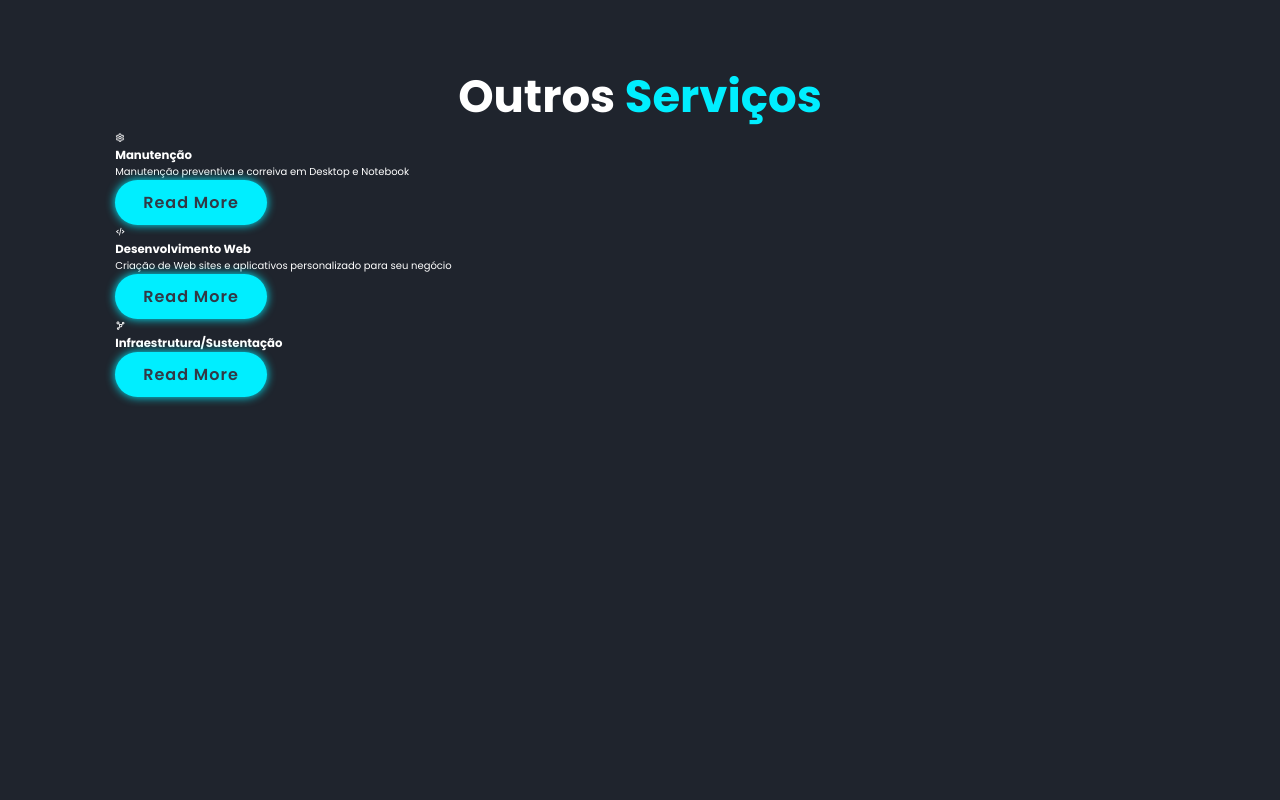
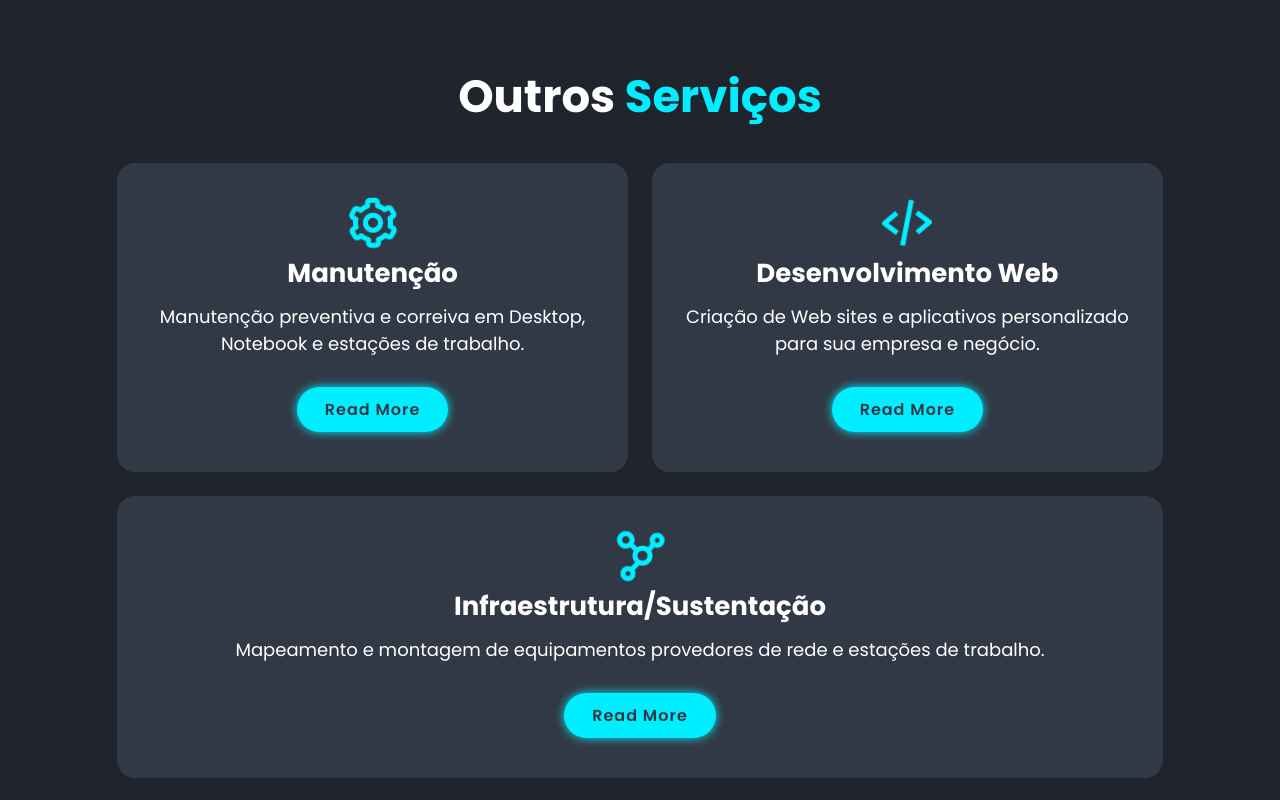
Before and after one commit to Joao13Neves/meu_portifolio, a plain HTML site: page principal/index.html in a window 1280 px wide. Shown: the part 1637-2437 px from the top of the page. Before the commit the page ends 2400 px from the top, so only its background shows below. Drawn offline with nearby package versions, Linux system fonts and the light colour scheme.

Commit message:
finalizando os serviços prestados

```diff
--- a/principal/index.html
+++ b/principal/index.html
@@ -61,7 +61,7 @@
     <section class="about" id="about">
 
         <div class="about-img">
-            <img src="../img/perfil_about.png" class="home-img-perfil" alt="Foto perfil">
+            <img src="../img/perfil_about1.png" class="home-img-perfil" alt="Foto perfil">
         </div>
 
         <div class="about-content">
@@ -79,23 +79,23 @@
 
         <div class="services-container">
             <div class="services-box">
-                <i class='bx bx-cog bx-tada bx-rotate-180' style='color: #ffffff' ></i>
+                <i class='bx bx-cog bx-tada bx-rotate-180' ></i>
                 <h3>Manutenção</h3>
-                <p>Manutenção preventiva e correiva em Desktop e Notebook</p>
+                <p>Manutenção preventiva e correiva em Desktop, Notebook e estações de trabalho.</p>
                 <a href="#" class="btn">Read More</a>
             </div>
 
             <div class="services-box">
-                <i class='bx bx-code-alt' style='color: #ffffff'  ></i>
+                <i class='bx bx-code-alt bx-tada bx-rotate-180' ></i>
                 <h3>Desenvolvimento Web</h3>
-                <p>Criação de Web sites e aplicativos personalizado para seu negócio</p>
+                <p>Criação de Web sites e aplicativos personalizado para sua empresa e negócio.</p>
                 <a href="#" class="btn">Read More</a>
             </div>
 
             <div class="services-box">
-                <i class='bx bx-network-chart' style='color: #ffffff' ></i>
+                <i class='bx bx-network-chart bx-tada bx-rotate-180' ></i>
                 <h3>Infraestrutura/Sustentação</h3>
-                <p></p>
+                <p>Mapeamento e montagem de equipamentos provedores de rede e estações de trabalho.</p>
                 <a href="#" class="btn">Read More</a>
             </div>
         </div>
--- a/principal/style.css
+++ b/principal/style.css
@@ -84,8 +84,9 @@ section {
 }
 
 .home-img-perfil {
-  width: 23vw;
+  width: 19vw;
   border-radius: 13rem;
+  z-index: 3;
 }
 
 .home {
@@ -185,3 +186,45 @@ section {
   font-size: 1.6rem;
   margin: 2rem 0 3rem;
 }
+
+.services h2 {
+  margin-bottom: 3rem;
+}
+
+.services-container {
+  display: flex;
+  justify-content: center;
+  align-items: center;
+  flex-wrap: wrap;
+  gap: 2rem;
+}
+
+.services-container .services-box {
+  flex: 1 1 30rem;
+  background: var(--second-bg-color);
+  padding: 3rem 2rem 4rem;
+  border-radius: 2rem;
+  text-align: center;
+  border: 0.2rem solid var(--bg-color);
+  transition: 0.5s ease;
+}
+
+.services-container .services-box:hover {
+  border-color: var(--main-color);
+  transform: scale(1.02);
+  box-shadow: var(--main-color) 0.2rem 0.2rem 1.5rem;
+}
+
+.services-box i {
+  font-size: 6rem;
+  color: var(--main-color);
+}
+
+.services-box h3 {
+  font-size: 2.6rem;
+}
+
+.services-box p {
+  font-size: 1.8rem;
+  margin: 1rem 0 3rem;
+}
```
Also changed, not shown: img/perfil_about1.png (added), 1 other file.
